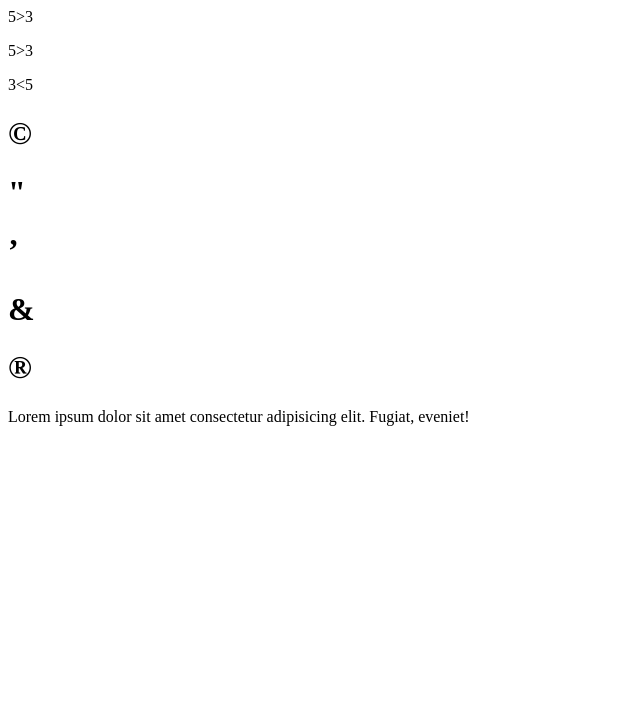
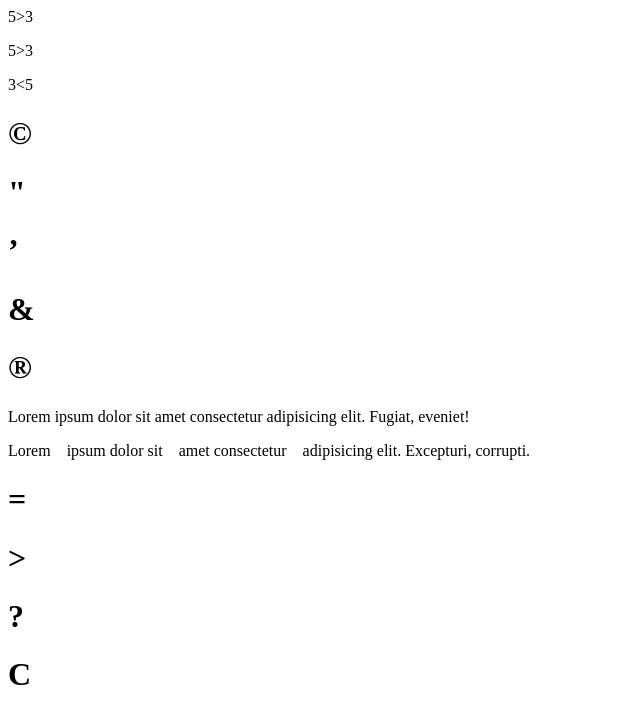
Before and after one commit to rakeshdolui360/HTML, a plain HTML site: page rakesh html/html entities.html in a window 1280 px wide. Shown: the whole page, without its empty margins (0-640 px from the left). Drawn offline with Linux system fonts and the light colour scheme.

Commit message:
it's  about html entities

```diff
--- a/rakesh html/html entities.html
+++ b/rakesh html/html entities.html
@@ -3,6 +3,7 @@
     <title>rakesh html</title>
 </head>
 <body>
+    <!-- "1st process" -->
     <p>5>3</p>
     <p>5&gt;3</p>
     <p>3&lt;5</p>
@@ -12,6 +13,16 @@
     <h1>&amp;</h1>
     <h1>&reg;</h1>
      <!-- here gt,lt,copy,quot,CloseCurlyQuote,amp,reg are html entities. -->
-    <p>Lorem      ipsum dolor sit amet consectetur adipisicing elit. Fugiat, eveniet!</p>
+    <p>Lorem         ipsum dolor       sit amet consectetur         adipisicing elit. Fugiat, eveniet!</p>
+    <!-- here we can see so much space is not printing .this is called non breaking space.
+    1 space is default ,but  if there 2,3,4,5,more space then it will not print.and in such case if we want extra space then we should use
+    &nbsp;(non breaking space) html entiti. -->
+    <p>Lorem &nbsp;&nbsp;&nbsp;ipsum dolor sit &nbsp;&nbsp;&nbsp;amet consectetur&nbsp;&nbsp;&nbsp; adipisicing elit. Excepturi, corrupti.</p>
+    <!-- "2nd process" -->
+    <h1>&#61;</h1>
+    <h1>&#62;</h1>
+    <h1>&#63;</h1>
+    <h1>&#67;</h1>
+   <!-- if we want html entities  then we can use 1st process or 2nd process -->
 </body>
 </html>
```
